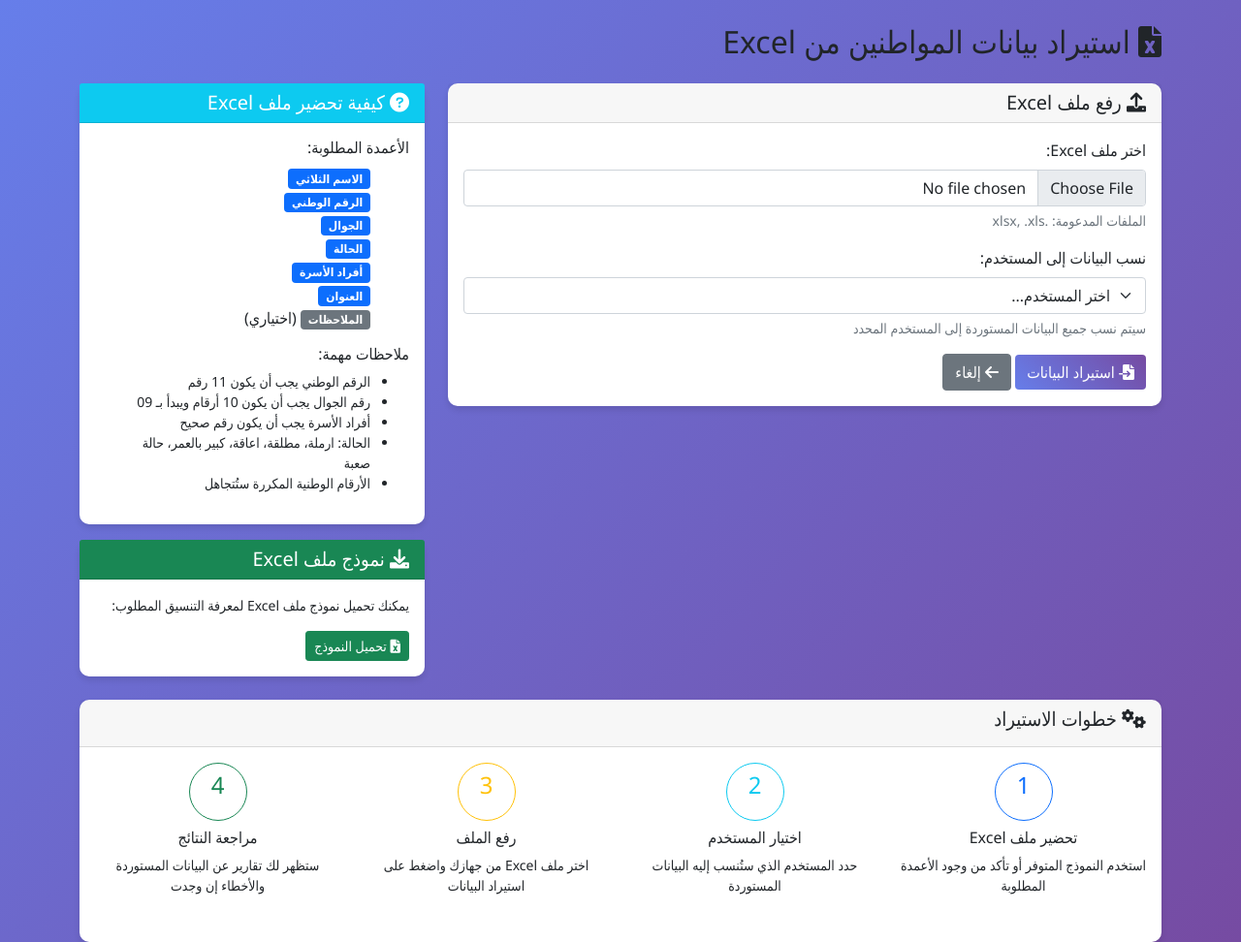
After one commit to nourrod0/Db, a Flask app: template templates/import_citizens.html in a window 1280 px wide. The commit adds this page. Shown: the whole page at 97% size. Run offline with Flask 3, Linux system fonts and the light colour scheme; the template is opened without the code that fills it, so the values that code supplies are empty.

Commit message:
Add files via upload

```diff
--- a/templates/base.html
+++ b/templates/base.html
@@ -3,7 +3,7 @@
 <head>
     <meta charset="UTF-8">
     <meta name="viewport" content="width=device-width, initial-scale=1.0">
-    <title>{% block title %}هيئة فلسطين التنموية{% endblock %}</title>
+    <title>{% block title %}نظام البيانات الحديث{% endblock %}</title>
     <link href="https://cdn.jsdelivr.net/npm/bootstrap@5.1.3/dist/css/bootstrap.min.css" rel="stylesheet">
     <link href="https://cdnjs.cloudflare.com/ajax/libs/font-awesome/6.0.0/css/all.min.css" rel="stylesheet">
     <style>
@@ -53,7 +53,7 @@
     <nav class="navbar navbar-expand-lg navbar-dark bg-dark">
         <div class="container">
             <a class="navbar-brand" href="{{ url_for('dashboard') }}">
-                <i class="fas fa-users"></i> هيئة فلسطين التنموية
+                <i class="fas fa-users"></i> نظام البيانات الحديث
             </a>
             <div class="navbar-nav me-auto">
                 <a class="nav-link" href="{{ url_for('dashboard') }}">
@@ -146,6 +146,17 @@
                             <i class="fas fa-cog"></i> إعدادات النظام
                         </a></li>
                         {% endif %}
+                        {% if has_permission('reset_citizens_data') or has_permission('reset_users_data') or has_permission('reset_materials_data') or has_permission('reset_all_data') %}
+                        <li><hr class="dropdown-divider"></li>
+                        <li><a class="dropdown-item" href="{{ url_for('database_reset') }}">
+                            <i class="fas fa-database"></i> تصفير قاعدة البيانات
+                        </a></li>
+                        {% endif %}
+                        {% if has_permission('import_citizens_excel') %}
+                        <li><a class="dropdown-item" href="{{ url_for('import_citizens') }}">
+                            <i class="fas fa-file-excel"></i> استيراد من Excel
+                        </a></li>
+                        {% endif %}
                         {# خيار إدارة الحقول الديناميكية مخفي بناءً على طلب المستخدم
                         {% if has_permission('manage_dynamic_fields') %}
                         <li><a class="dropdown-item" href="{{ url_for('admin') }}">
--- a/templates/export.html
+++ b/templates/export.html
@@ -128,7 +128,7 @@
 
                                     {% if users %}
                                     <div class="mb-3" id="admin_user_filters">
-                                        <label class="form-label">المستخدمون المضافون للبيانات (للمدير فقط)</label>
+                                        <label class="form-label">المستخدمون المضافون للبيانات</label>
                                         <div class="form-check">
                                             <input class="form-check-input" type="checkbox" value="all" id="all_users" checked>
                                             <label class="form-check-label" for="all_users">
--- /dev/null
+++ b/templates/import_citizens.html
@@ -0,0 +1,147 @@
+{% extends "base.html" %}
+
+{% block title %}استيراد بيانات المواطنين{% endblock %}
+
+{% block content %}
+<div class="row">
+    <div class="col-12">
+        <h2 class="mb-4">
+            <i class="fas fa-file-excel"></i>
+            استيراد بيانات المواطنين من Excel
+        </h2>
+    </div>
+</div>
+
+<div class="row">
+    <div class="col-md-8">
+        <div class="card">
+            <div class="card-header">
+                <h5 class="mb-0">
+                    <i class="fas fa-upload"></i>
+                    رفع ملف Excel
+                </h5>
+            </div>
+            <div class="card-body">
+                <form method="POST" action="{{ url_for('import_citizens_process') }}" enctype="multipart/form-data">
+                    <input type="hidden" name="csrf_token" value="{{ csrf_token() }}">
+                    <div class="mb-3">
+                        <label for="excel_file" class="form-label">اختر ملف Excel:</label>
+                        <input type="file" class="form-control" id="excel_file" name="excel_file" accept=".xlsx,.xls" required>
+                        <div class="form-text">الملفات المدعومة: .xlsx, .xls</div>
+                    </div>
+
+                    <div class="mb-3">
+                        <label for="assigned_user" class="form-label">نسب البيانات إلى المستخدم:</label>
+                        <select class="form-select" id="assigned_user" name="assigned_user" required>
+                            <option value="">اختر المستخدم...</option>
+                            {% for user in users %}
+                            <option value="{{ user[0] }}">{{ user[1] }}</option>
+                            {% endfor %}
+                        </select>
+                        <div class="form-text">سيتم نسب جميع البيانات المستوردة إلى المستخدم المحدد</div>
+                    </div>
+
+                    <button type="submit" class="btn btn-primary">
+                        <i class="fas fa-file-import"></i>
+                        استيراد البيانات
+                    </button>
+                    <a href="{{ url_for('dashboard') }}" class="btn btn-secondary">
+                        <i class="fas fa-arrow-left"></i>
+                        إلغاء
+                    </a>
+                </form>
+            </div>
+        </div>
+    </div>
+
+    <div class="col-md-4">
+        <div class="card">
+            <div class="card-header bg-info text-white">
+                <h5 class="mb-0">
+                    <i class="fas fa-question-circle"></i>
+                    كيفية تحضير ملف Excel
+                </h5>
+            </div>
+            <div class="card-body">
+                <h6>الأعمدة المطلوبة:</h6>
+                <ul class="list-unstyled">
+                    <li><span class="badge bg-primary">الاسم الثلاثي</span></li>
+                    <li><span class="badge bg-primary">الرقم الوطني</span></li>
+                    <li><span class="badge bg-primary">الجوال</span></li>
+                    <li><span class="badge bg-primary">الحالة</span></li>
+                    <li><span class="badge bg-primary">أفراد الأسرة</span></li>
+                    <li><span class="badge bg-primary">العنوان</span></li>
+                    <li><span class="badge bg-secondary">الملاحظات</span> (اختياري)</li>
+                </ul>
+
+                <h6 class="mt-3">ملاحظات مهمة:</h6>
+                <ul class="small">
+                    <li>الرقم الوطني يجب أن يكون 11 رقم</li>
+                    <li>رقم الجوال يجب أن يكون 10 أرقام ويبدأ بـ 09</li>
+                    <li>أفراد الأسرة يجب أن يكون رقم صحيح</li>
+                    <li>الحالة: ارملة، مطلقة، اعاقة، كبير بالعمر، حالة صعبة</li>
+                    <li>الأرقام الوطنية المكررة ستُتجاهل</li>
+                </ul>
+            </div>
+        </div>
+
+        <div class="card mt-3">
+            <div class="card-header bg-success text-white">
+                <h5 class="mb-0">
+                    <i class="fas fa-download"></i>
+                    نموذج ملف Excel
+                </h5>
+            </div>
+            <div class="card-body">
+                <p class="small">يمكنك تحميل نموذج ملف Excel لمعرفة التنسيق المطلوب:</p>
+                <a href="{{ url_for('download_excel_template') }}" class="btn btn-success btn-sm">
+                    <i class="fas fa-file-excel"></i>
+                    تحميل النموذج
+                </a>
+            </div>
+        </div>
+    </div>
+</div>
+
+<div class="row mt-4">
+    <div class="col-12">
+        <div class="card">
+            <div class="card-header">
+                <h5><i class="fas fa-cogs"></i> خطوات الاستيراد</h5>
+            </div>
+            <div class="card-body">
+                <div class="row">
+                    <div class="col-md-3 text-center mb-3">
+                        <div class="btn btn-outline-primary btn-lg rounded-circle mb-2" style="width: 60px; height: 60px;">
+                            <span class="h4">1</span>
+                        </div>
+                        <h6>تحضير ملف Excel</h6>
+                        <p class="small">استخدم النموذج المتوفر أو تأكد من وجود الأعمدة المطلوبة</p>
+                    </div>
+                    <div class="col-md-3 text-center mb-3">
+                        <div class="btn btn-outline-info btn-lg rounded-circle mb-2" style="width: 60px; height: 60px;">
+                            <span class="h4">2</span>
+                        </div>
+                        <h6>اختيار المستخدم</h6>
+                        <p class="small">حدد المستخدم الذي ستُنسب إليه البيانات المستوردة</p>
+                    </div>
+                    <div class="col-md-3 text-center mb-3">
+                        <div class="btn btn-outline-warning btn-lg rounded-circle mb-2" style="width: 60px; height: 60px;">
+                            <span class="h4">3</span>
+                        </div>
+                        <h6>رفع الملف</h6>
+                        <p class="small">اختر ملف Excel من جهازك واضغط على استيراد البيانات</p>
+                    </div>
+                    <div class="col-md-3 text-center mb-3">
+                        <div class="btn btn-outline-success btn-lg rounded-circle mb-2" style="width: 60px; height: 60px;">
+                            <span class="h4">4</span>
+                        </div>
+                        <h6>مراجعة النتائج</h6>
+                        <p class="small">ستظهر لك تقارير عن البيانات المستوردة والأخطاء إن وجدت</p>
+                    </div>
+                </div>
+            </div>
+        </div>
+    </div>
+</div>
+{% endblock %}
--- a/templates/view_citizens.html
+++ b/templates/view_citizens.html
@@ -182,7 +182,7 @@ function viewDetails(citizenId) {
                                         <tr>
                                             <td><span class="badge bg-primary">${dist[0]}</span></td>
                                             <td><span class="badge bg-success">${dist[1]} ${dist[2]}</span></td>
-                                            <td>${new Date(dist[3]).toLocaleDateString('ar-SA')}</td>
+                                            <td>${new Date(dist[3]).toLocaleDateString('ar-EG')}</td>
                                             <td>${dist[4]}</td>
                                             <td>${dist[5] || '-'}</td>
                                         </tr>
```
Also changed, not shown: templates/database_reset.html (added, +168 -0 lines), templates/distribute_material.html (+110 -63 lines).
